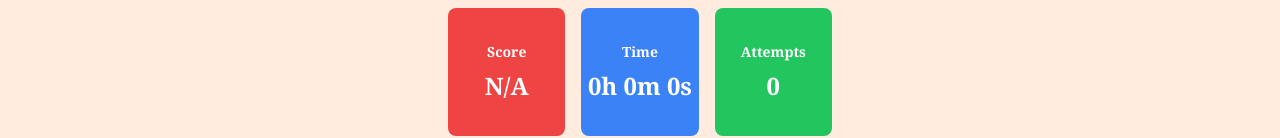
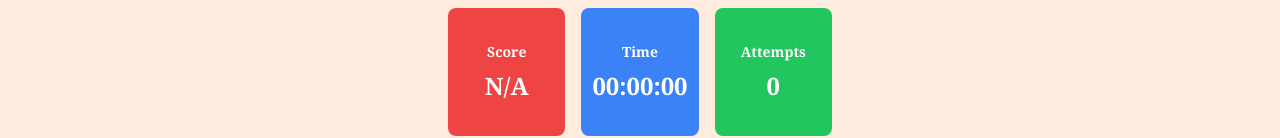
Before and after one commit to ExzyELI/tech-education, a Next.js app: page /passwordActivity in a window 1280 px wide. Shown: the part 675-813 px from the top of the page. Built offline with nearby package versions, Linux system fonts and the light colour scheme; no server answers.

Commit message:
Fixed bug with timer, and updated the score box so that the current score and attempts number matches what is in the database whenever the user refreshes the page.

```diff
--- a/src/app/passwordActivity/page.tsx
+++ b/src/app/passwordActivity/page.tsx
@@ -10,10 +10,14 @@ import {
   getFirestore,
   collection,
   addDoc,
-  doc,
   getDoc,
   setDoc,
   increment,
+  doc,
+  getDocs,
+  orderBy,
+  query,
+  limit,
 } from "firebase/firestore";
 
 const PasswordPage = () => {
@@ -24,12 +28,16 @@ const PasswordPage = () => {
   const [isGameStarted, setIsGameStarted] = useState(false); // store game start state
   const [attempts, setAttempts] = useState(0); // store attempts
   const [startTime, setStartTime] = useState<Date | null>(null); // store start time
-  const [elapsedTime, setElapsedTime] = useState<number | null>(null); // store elapsed time
+  const [elapsedTime, setElapsedTime] = useState<number>(0); // store elapsed time
   const timerRef = useRef<number | null>(null); // timer reference
 
   useEffect(() => {
     const unsubscribe = auth.onAuthStateChanged((user) => {
       setUser(user); // update the user state when auth state changes
+      if (user) {
+        // Fetch the user's most recent activity data from Firestore
+        getRecentActivity(user.uid);
+      }
     });
 
     return () => unsubscribe();
@@ -53,8 +61,27 @@ const PasswordPage = () => {
   const handleStart = () => {
     setIsGameStarted(true);
     setStartTime(new Date()); // timer begins when game starts
-    setElapsedTime(null);
+    setElapsedTime(0);
     startTimer();
+    // attempts counter
+    setAttempts((prevAttempts) => prevAttempts + 1);
+  };
+
+  // function to get most recent activity that is in forestore
+  const getRecentActivity = async (userId: string) => {
+    const firestore = getFirestore();
+    const activityQuery = query(
+      collection(firestore, `users/${userId}/activities`),
+      orderBy("timestamp", "desc"),
+      limit(1),
+    );
+    const querySnapshot = await getDocs(activityQuery);
+    if (!querySnapshot.empty) {
+      const activityData = querySnapshot.docs[0].data();
+      setScore(activityData.score);
+      setAttempts(activityData.attempts);
+      setElapsedTime(activityData.elapsedTime);
+    }
   };
 
   // function to handle form submission
@@ -93,6 +120,7 @@ const PasswordPage = () => {
           score: calculatedScore,
           attempts: currentAttempts + 1,
           timestamp: new Date(),
+          elapsedTime: formatTime(elapsedSeconds),
         });
       }
     }
@@ -100,10 +128,24 @@ const PasswordPage = () => {
 
   // function to format time
   const formatTime = (seconds: number): string => {
+    // checking if seconds is NaN
+    if (isNaN(seconds)) {
+      // if it is NaN, then return "00:00:00"
+      return "00:00:00";
+    }
+
+    // if not, then format the time
     const hours = Math.floor(seconds / 3600);
     const minutes = Math.floor((seconds % 3600) / 60);
     const remainingSeconds = seconds % 60;
-    return `${hours}h ${minutes}m ${remainingSeconds}s`;
+
+    // add leading zeroes
+    const formattedHours = hours < 10 ? `0${hours}` : hours;
+    const formattedMinutes = minutes < 10 ? `0${minutes}` : minutes;
+    const formattedSeconds =
+      remainingSeconds < 10 ? `0${remainingSeconds}` : remainingSeconds;
+
+    return `${formattedHours}:${formattedMinutes}:${formattedSeconds}`;
   };
 
   // function to calculate password strength
@@ -238,7 +280,7 @@ const PasswordPage = () => {
               <div className="mr-4 flex h-32 w-32 flex-col items-center justify-center rounded-lg bg-blue-500 text-2xl font-bold text-white">
                 <div className="mb-2 text-sm">Time</div>
                 <div>
-                  {elapsedTime !== null ? formatTime(elapsedTime) : "0h 0m 0s"}
+                  {elapsedTime !== null ? formatTime(elapsedTime) : "00:00:00"}
                 </div>
               </div>
               <div className="flex h-32 w-32 flex-col items-center justify-center rounded-lg bg-green-500 text-2xl font-bold text-white">
```
